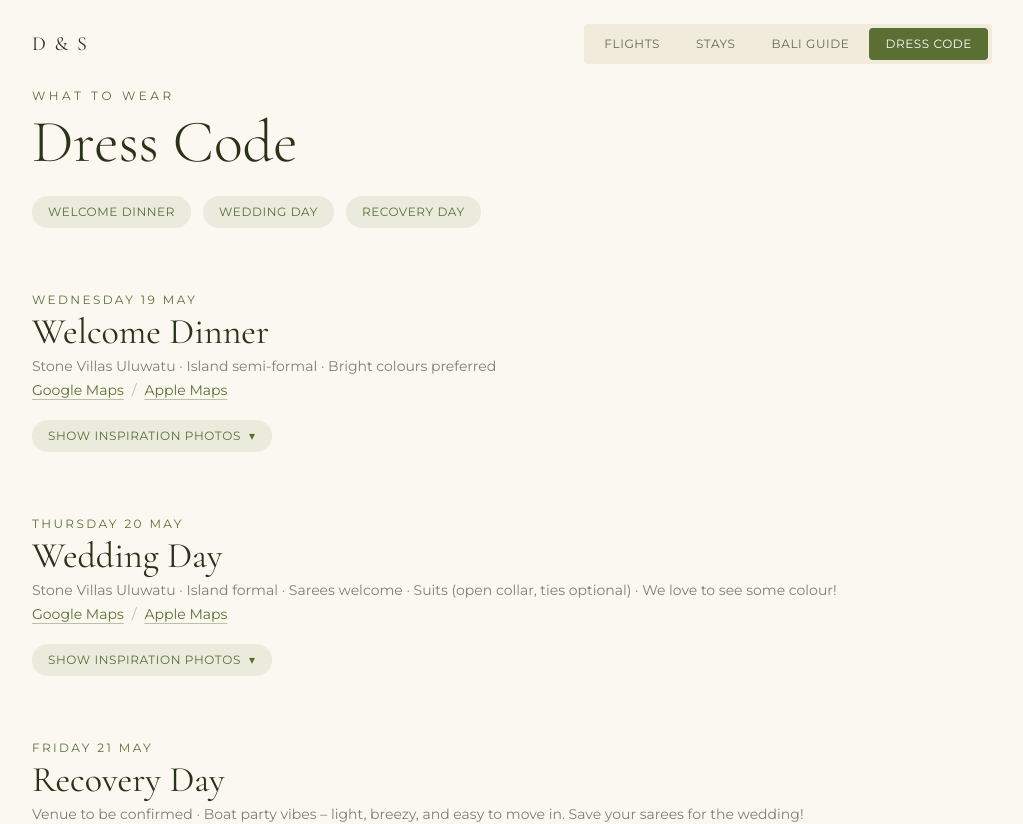
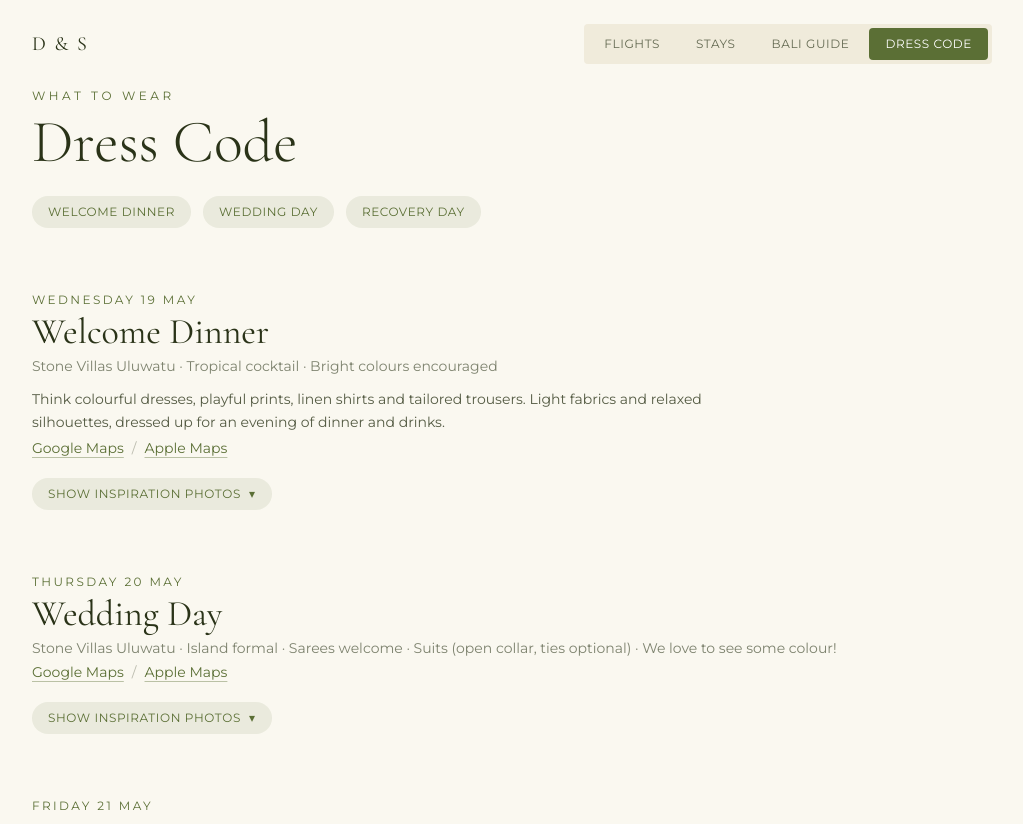
Before and after one commit to dinalp/wedding-website, a Next.js app: page /dress-code in a window 1280 px wide. Shown: the top 824 px of the page, without its empty margins (128-1151 px from the left). Built offline with nearby package versions, Linux system fonts and the light colour scheme.

Commit message:
Add shared welcome dinner dress code inspiration

```diff
--- a/src/app/dress-code/page.tsx
+++ b/src/app/dress-code/page.tsx
@@ -15,23 +15,19 @@ interface Look {
   alt?: string;
 }
 
-const EVENTS: { id: string; day: string; title: string; venue: string; code?: string; looks: Look[] }[] = [
+const EVENTS: { id: string; day: string; title: string; venue: string; code?: string; description?: string; looks: Look[] }[] = [
   {
     id: "welcome-dinner",
     day: "Wednesday 19 May",
     title: "Welcome Dinner",
     venue: "Stone Villas Uluwatu",
-    code: "Island semi-formal · Bright colours preferred",
+    code: "Tropical cocktail · Bright colours encouraged",
+    description: "Think colourful dresses, playful prints, linen shirts and tailored trousers. Light fabrics and relaxed silhouettes, dressed up for an evening of dinner and drinks.",
     looks: [
       {
-        label: "For her",
-        src: "/photos/dress-code-2.jpg",
-        alt: "Dress code inspiration: flowing printed and pastel island dresses",
-      },
-      {
-        label: "For him",
-        src: "/photos/dress-code-v2.jpg",
-        alt: "Dress code inspiration: linen and patterned island shirts in earthy tones",
+        label: "Outfit inspiration",
+        src: "/photos/welcome-dinner-dress-code.webp",
+        alt: "Welcome dinner outfit inspiration: colourful cocktail dresses, floral prints, linen shirts and tailored trousers in earthy tones",
       },
     ],
   },
@@ -84,6 +80,11 @@ export default function DressCodePage() {
               {e.venue}
               {e.code && <> · {e.code}</>}
             </p>
+            {e.description && (
+              <p className="max-w-2xl font-sans text-sm leading-relaxed text-charcoal/80 mt-3">
+                {e.description}
+              </p>
+            )}
             {e.venue.includes("Stone Villas") && (
               <p className="font-sans text-sm mt-1">
                 <MapLinks />
@@ -97,21 +98,21 @@ export default function DressCodePage() {
                   &#9662;
                 </span>
               </summary>
-              <div className="grid md:grid-cols-2 gap-6 mt-6">
+              <div className={`grid ${e.looks.length > 1 ? "md:grid-cols-2 " : ""}gap-6 mt-6`}>
                 {e.looks.map((look) => (
                   <div key={look.label}>
                     <p className="font-[family-name:var(--font-cormorant)] text-xl italic text-charcoal/70 mb-2">
                       {look.label}
                     </p>
                     {look.src ? (
-                      <div className="relative aspect-[1308/736] rounded-2xl overflow-hidden">
+                      <div className="relative aspect-video rounded-2xl overflow-hidden">
                         <Image
                           src={look.src}
                           alt={look.alt ?? `${e.title} dress code, ${look.label.toLowerCase()}`}
                           fill
-                          sizes="(min-width: 768px) 480px, 100vw"
+                          sizes={e.looks.length === 1 ? "(min-width: 1024px) 960px, 100vw" : "(min-width: 768px) 480px, 100vw"}
                           quality={85}
-                          className="object-cover"
+                          className="object-contain"
                         />
                       </div>
                     ) : (
--- a/src/components/schedule.tsx
+++ b/src/components/schedule.tsx
@@ -18,7 +18,7 @@ const DAYS = [
       ["When", "4:00 PM – 9:00 PM"],
       ["Where", "Stone Villas Uluwatu"],
     ],
-    wear: "Island semi-formal",
+    wear: "Tropical cocktail",
     dressCode: "welcome-dinner",
   },
   {
```
Also changed, not shown: public/photos/welcome-dinner-dress-code.webp (added).
